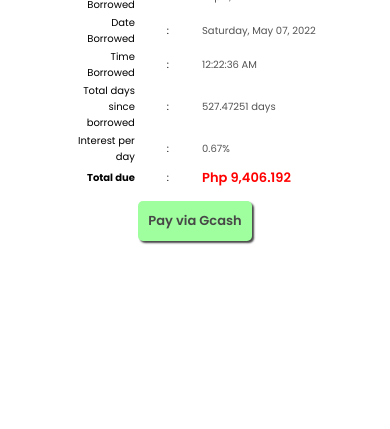
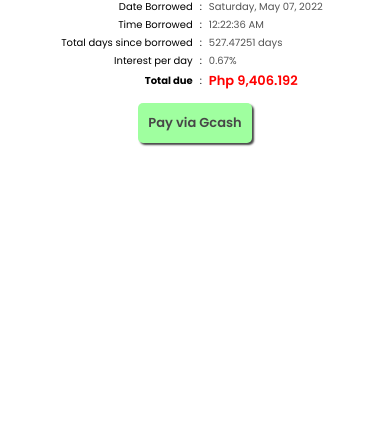
Before and after one commit to Johnbhabze/edison_credit.github.io, a PHP site: page / in a window 390 px wide. Shown: the part 295-724 px from the top of the page. Run offline with PHP 8.4, Linux system fonts and the light colour scheme.

Commit message:
Update style.css

```diff
--- a/style.css
+++ b/style.css
@@ -31,7 +31,9 @@ td{padding: 0 15px; }
     table{margin: 0 auto; text-align: right;}
     #timeNow{z-index: 1; background: rgba(0, 0, 0, 0.25); padding: 10px; border-radius: 10px; color: #FFF; font-size: 12px;}
     td{font-size: 10px;}
-    .tdV input{padding: 1px; font-size: 10px; width: 120px;}
+    .tdc{padding: 0 5px;}
+    .tdt, .tdV{padding: 0;}
+    .tdV input{padding-left: 0; font-size: 10px; width: 120px;}
     #btnX{font-size: x-large;}
     #msgContainer{margin-top: 50%;height: fit-content; width: fit-content;}
     #msgContainer img{width: 100px; padding: 10px 0 0 0;}
@@ -40,4 +42,5 @@ td{padding: 0 15px; }
     #payTable{padding-top: 5px; margin: 1px 5px;}
     #pay{font-size: small; width: fit-content;}
     #totalDue{font-size: small;}
+    table input{padding: 0;}
 }
```
